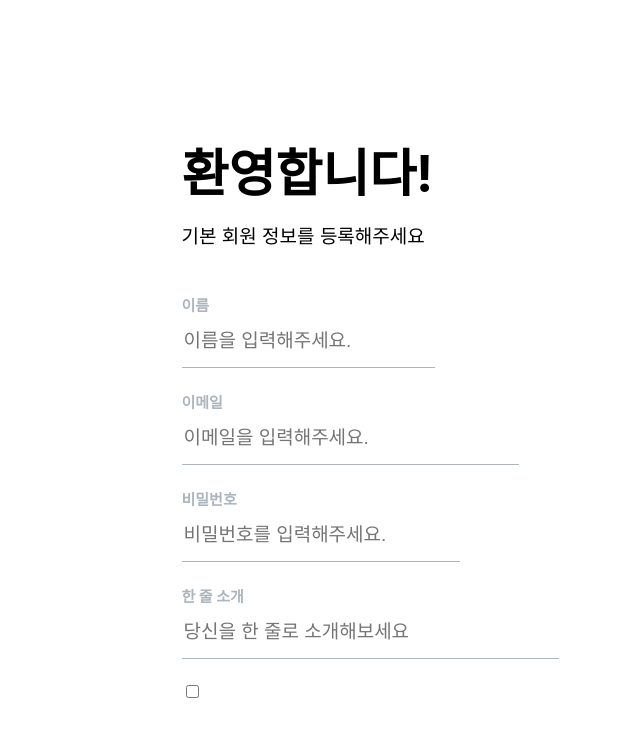
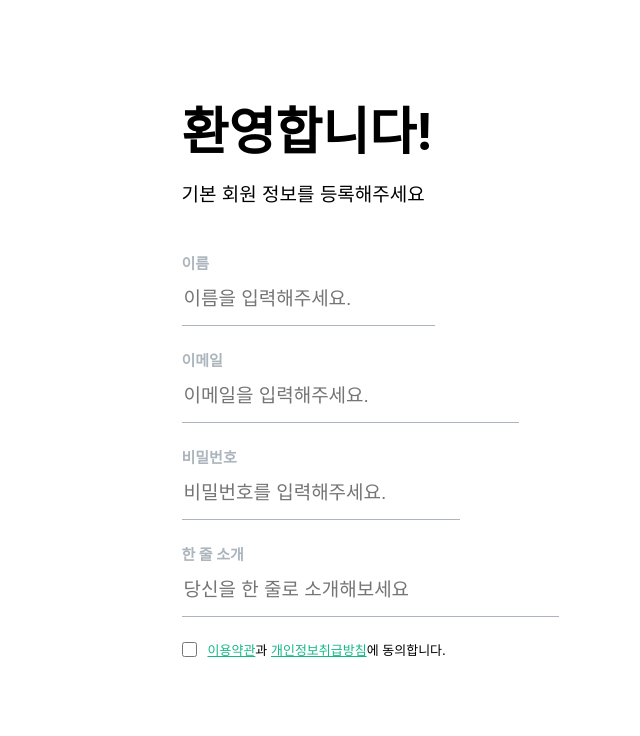
Before and after one commit to 4th-PARD-WEB-PART/KangShinyeob, a React (Create React App) app in the folder pard_4th_kangshinyeob_velog/: page / in a window 1280 px wide. Shown: the top 736 px of the page, without its empty margins (270-910 px from the left). Built offline with nearby package versions, Linux system fonts and the light colour scheme.

Commit message:
update: agreement checkbox

```diff
--- a/pard_4th_kangshinyeob_velog/src/App.js
+++ b/pard_4th_kangshinyeob_velog/src/App.js
@@ -1,6 +1,6 @@
 import './App.css';
 import styled from "styled-components";
-import { BaseContainer, H1, Hp, TextInput, InputContainer, Label, Section, RadioInput } from './Pages/RegisterPage/RegisterPage';
+import { BaseContainer, H1, Hp, TextInput, InputContainer, TextLabel, Section, CheckBoxInput, Link, CheckBoxLabel, CheckBoxContainer } from './Pages/RegisterPage/RegisterPage';
 
 function App() {
   return (
@@ -16,22 +16,27 @@ function App() {
           <form>
             <InputContainer>
               <TextInput id="input-name" type="text" width="249px" placeholder="이름을 입력해주세요." />
-            <Label for="input-name">이름</Label>
+              <TextLabel for="input-name">이름</TextLabel>
             </InputContainer>
             <InputContainer>
               <TextInput id="input-email" type="text" width="333px" placeholder="이메일을 입력해주세요." />
-            <Label for="input-email">이메일</Label>
+              <TextLabel for="input-email">이메일</TextLabel>
             </InputContainer>
             <InputContainer>
               <TextInput id="input-pw" type="text" width="274px" placeholder="비밀번호를 입력해주세요." />
-            <Label for="input-pw">비밀번호</Label>
+              <TextLabel for="input-pw">비밀번호</TextLabel>
             </InputContainer>
             <InputContainer>
               <TextInput id="input-introduce" type="text" width="373px" placeholder="당신을 한 줄로 소개해보세요" />
-            <Label for="input-introduce">한 줄 소개</Label>
+              <TextLabel for="input-introduce">한 줄 소개</TextLabel>
             </InputContainer>
 
-          <RadioInput type="checkbox"/>
+            <CheckBoxContainer>
+              <CheckBoxInput id="input-agreement" type="checkbox"/>
+              <CheckBoxLabel for="input-agreement"><Link href="#">이용약관</Link>과 <Link href="#">개인정보취급방침</Link>에 동의합니다.</CheckBoxLabel>
+            </CheckBoxContainer>
+
+
           </form>
         </Section> {/* End of #input-section */}
       </Section>
--- a/pard_4th_kangshinyeob_velog/src/Pages/RegisterPage/RegisterPage.js
+++ b/pard_4th_kangshinyeob_velog/src/Pages/RegisterPage/RegisterPage.js
@@ -43,7 +43,7 @@ export const InputContainer = styled.div`
   }
 `;
 
-export const Label = styled.label`
+export const TextLabel = styled.label`
   font-size: 15px;
   font-weight: 700;
   color: #ACB5BD;
@@ -77,6 +77,28 @@ export const TextInput = styled.input`
 
 `;
 
-export const RadioInput = styled.input`
+export const CheckBoxContainer = styled.div`
+  display: flex;
+  align-items: center;
 
+  margin-bottom: 84px;
 `;
+
+export const CheckBoxInput = styled.input`
+  margin: 0;
+  margin-right: 11px;
+
+  width: 15px;
+  height: 15px;
+  color: #ACB5BD;
+`;
+
+export const CheckBoxLabel = styled.label`
+  font-weight: 400px;
+  font-size: 13px;
+`;
+
+export const Link = styled.a`
+  color: #15B886;
+  text-decoration: underline 1px #15B886;
+`;
```
Lines whose indentation alone changed are shown as unchanged.
